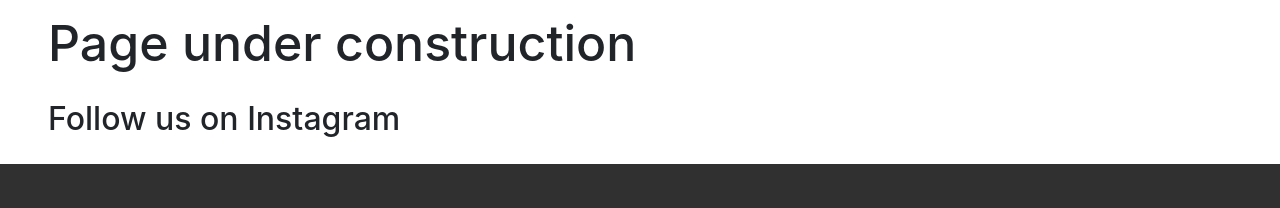
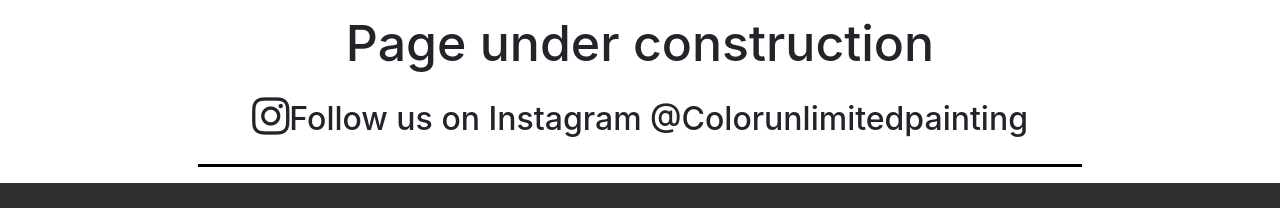
Before and after one commit to tonyc417/contract-temp2, a plain HTML site: page portfolio.html in a window 1280 px wide. Shown: the part 734-942 px from the top of the page. Drawn offline with nearby package versions, Linux system fonts and the light colour scheme.

Commit message:
working on portfolio

```diff
--- a/portfolio.html
+++ b/portfolio.html
@@ -40,11 +40,13 @@
     </section>
     <p class="compName">Our Work</p>
     <section>
-        <div class="row">
+        <div class="row text-center">
             <div class="col mx-5">
                 <h1 class="animate__animated animate__fadeInLeft">Page under
                 construction</h1>
-                <h2>Follow us on Instagram</h2>
+                <h2><i class="fab fa-instagram fa-lg"></i>Follow us on Instagram
+                @Colorunlimitedpainting</h2>
+                <hr class="solidCore">
             </div>
         </div>
     </section>
```
